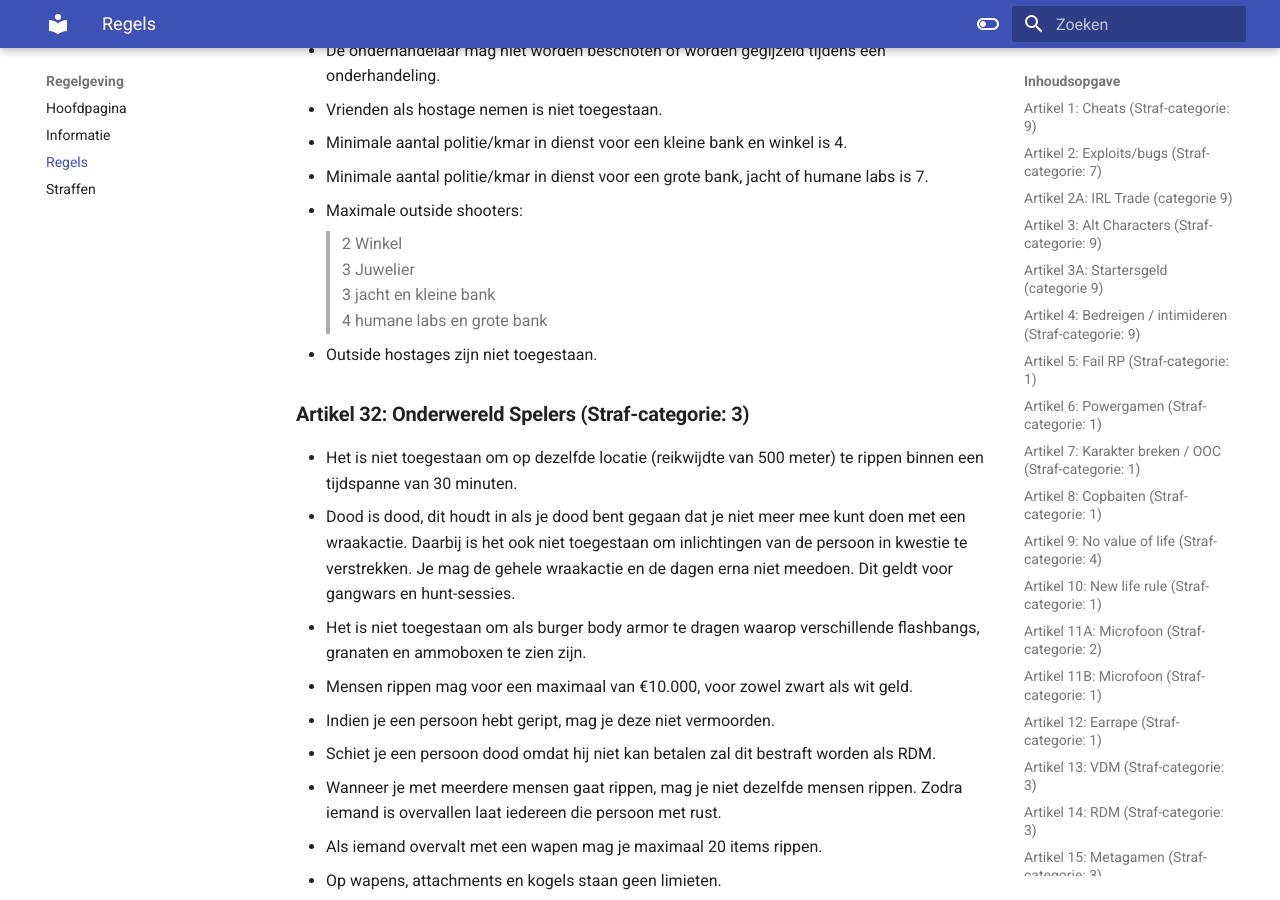
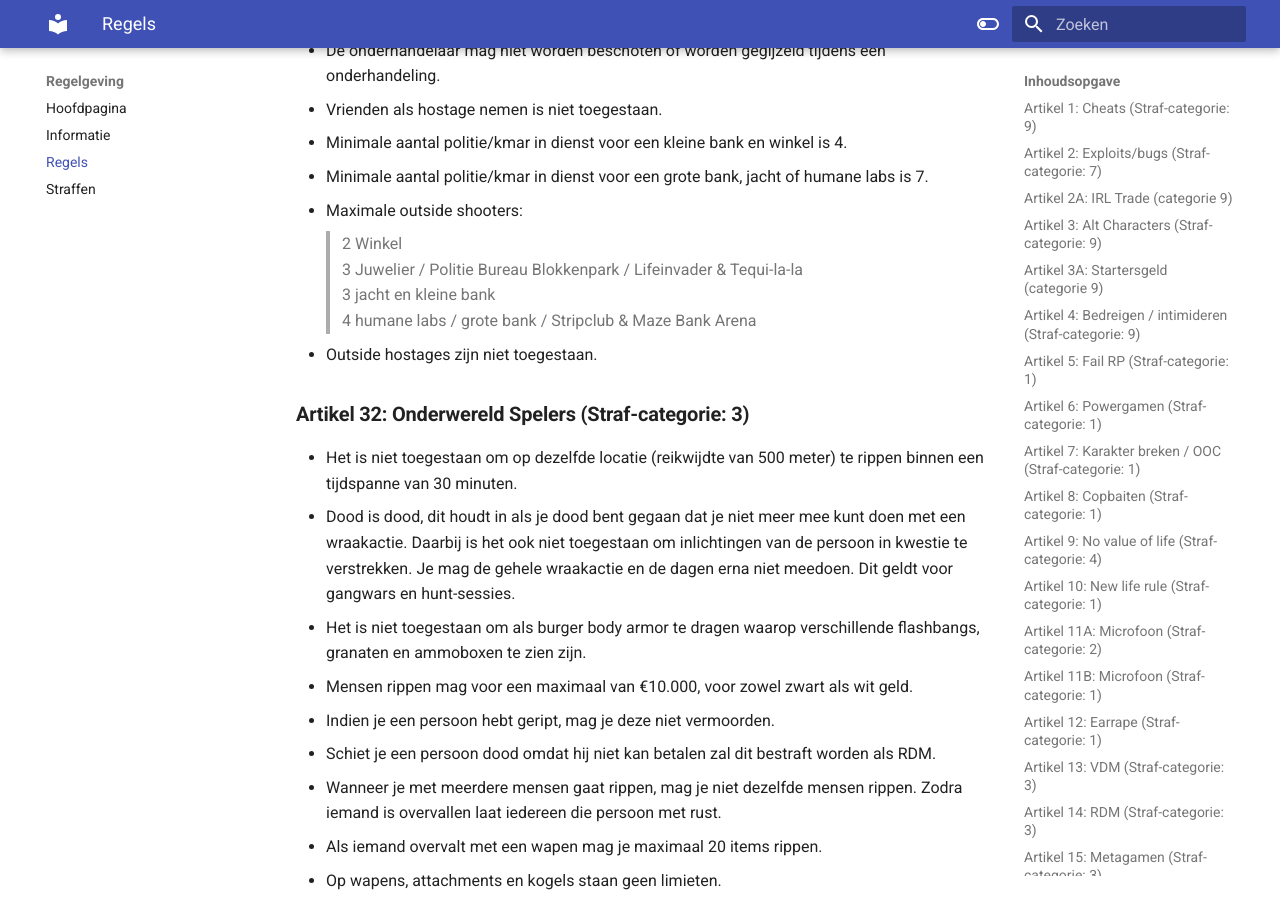
Before and after one commit to ZuiderVeenRP/apv, an MkDocs documentation site: the page built from docs/algemeen.md, in a window 1280 px wide and 900 px high, scrolled down 10875 px. Built offline with MkDocs 1.6.1 and Material for MkDocs 9.7.7, drawn with Linux system fonts in a browser that asks for light colours; comment, search, counter and statistics services are not loaded.

Commit message:
Update algemeen.md

```diff
--- a/docs/algemeen.md
+++ b/docs/algemeen.md
@@ -250,9 +250,9 @@
 - Minimale aantal politie/kmar in dienst voor een grote bank, jacht of humane labs is 7.
 - Maximale outside shooters:
 > 2 Winkel </br>
-> 3 Juwelier </br>
+> 3 Juwelier / Politie Bureau Blokkenpark / Lifeinvader & Tequi-la-la </br>
 > 3 jacht en kleine bank </br>
-> 4 humane labs en grote bank </br>
+> 4 humane labs / grote bank / Stripclub & Maze Bank Arena </br>
 - Outside hostages zijn niet toegestaan.
 
 ### **Artikel 32: Onderwereld Spelers (Straf-categorie: 3)**
```
